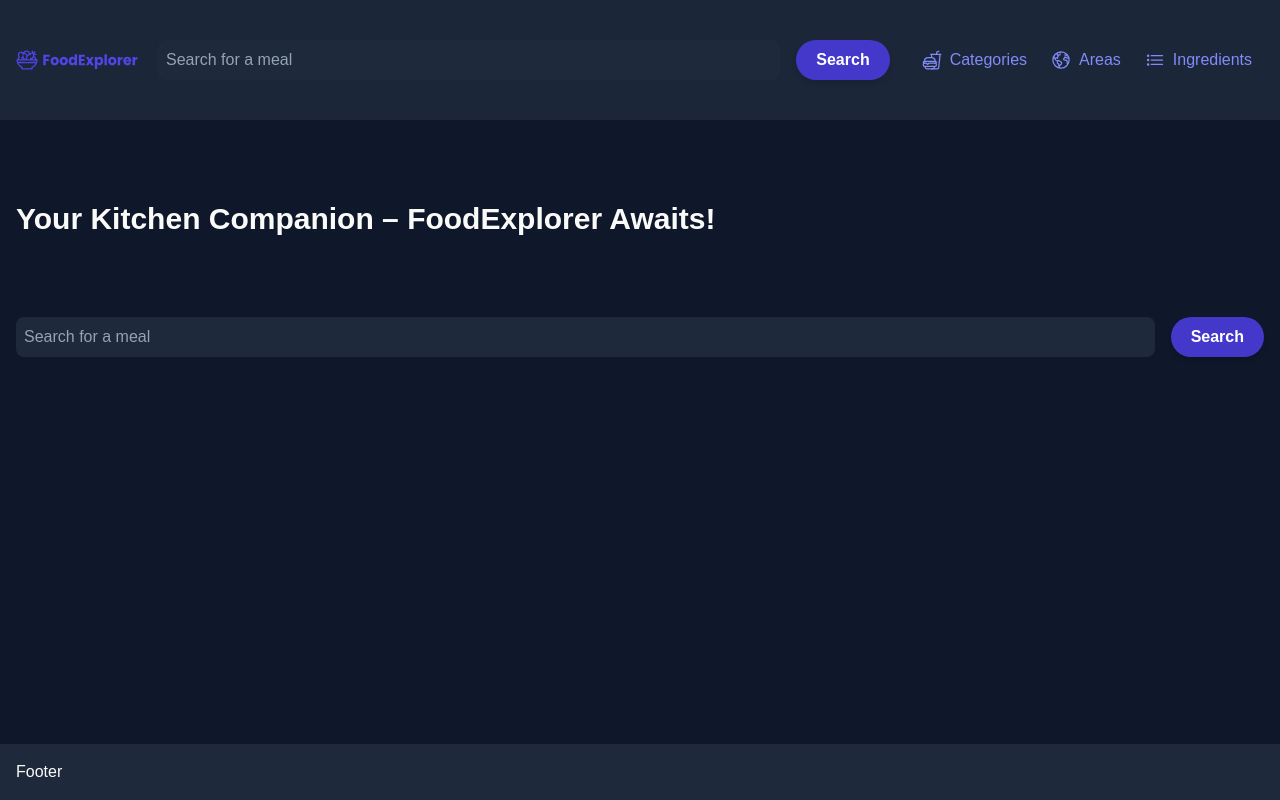
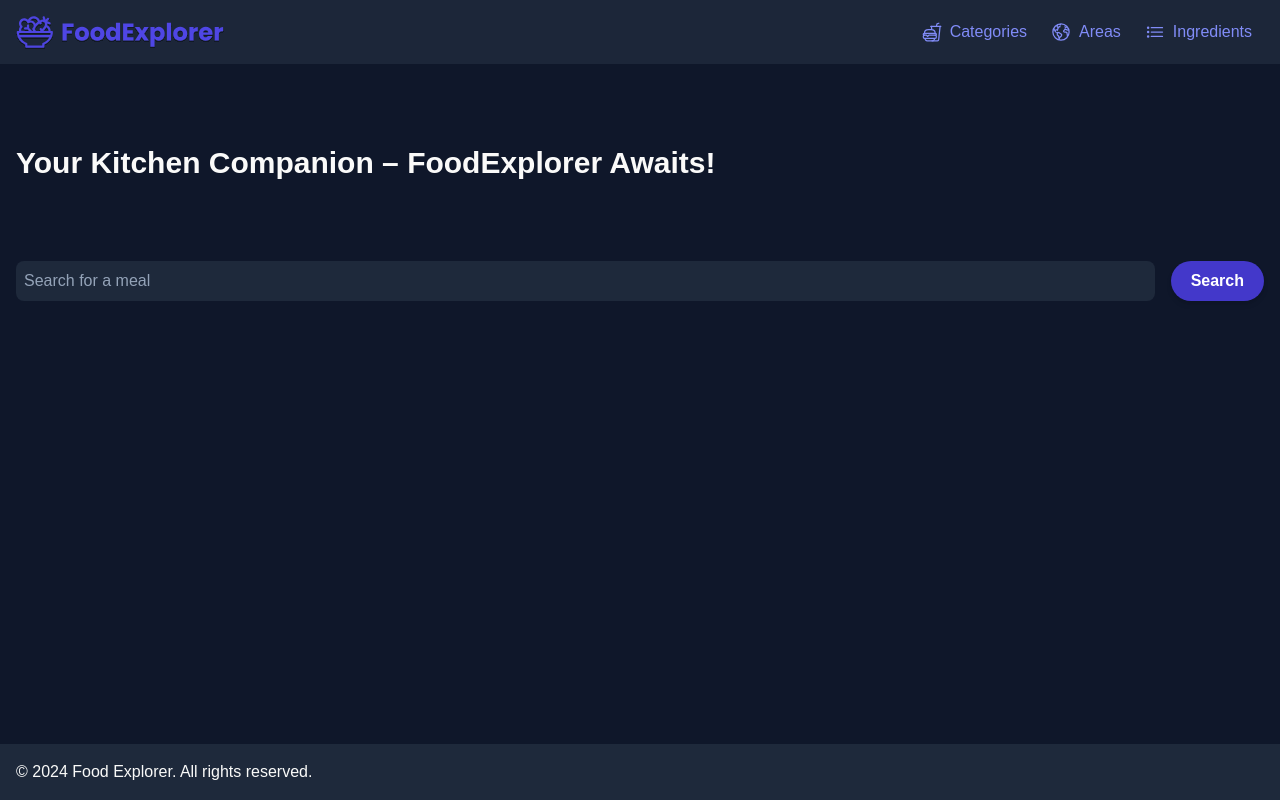
Before and after one commit to InnaSlobodianyk/food-recipes, a React (Vite) app: page / in a window 1280 px wide. Built offline with nearby package versions, Linux system fonts and the light colour scheme; no server answers.

Commit message:
Remove Search from Header, update Footer

```diff
--- a/src/components/Footer/index.tsx
+++ b/src/components/Footer/index.tsx
@@ -1,7 +1,7 @@
 const Footer = () => (
   <footer className="border-t bg-slate-50 dark:border-slate-900 dark:bg-slate-800">
     <div className="container mx-auto flex items-center gap-5 px-4 py-4">
-      Footer
+      &copy; {new Date().getFullYear()} Food Explorer. All rights reserved.
     </div>
   </footer>
 );
--- a/src/components/Header/Navigation.tsx
+++ b/src/components/Header/Navigation.tsx
@@ -38,7 +38,7 @@ const Navigation = () => {
   }, []);
 
   return (
-    <nav ref={menuRef}>
+    <nav ref={menuRef} className="ml-auto">
       {isHoverable ? null : (
         <button className="p-2 text-2xl md:hidden" onClick={handleClickBurger}>
           {isOpen ? <IoCloseOutline /> : <IoMenuOutline />}
--- a/src/components/Header/index.tsx
+++ b/src/components/Header/index.tsx
@@ -1,7 +1,6 @@
 import { Link } from "react-router-dom";
 
 import Navigation from "./Navigation.tsx";
-import Search from "components/Search";
 
 const Header = () => (
   <header className="sticky top-0 z-10 flex h-[50px] border-b bg-slate-50 bg-opacity-50 backdrop-blur-md backdrop-filter dark:border-slate-900 dark:bg-slate-800 dark:bg-opacity-90 md:h-auto hoverable:hover:bg-opacity-100 dark:hoverable:hover:bg-opacity-100">
@@ -14,8 +13,6 @@ const Header = () => (
         />
       </Link>
 
-      <Search />
-
       <Navigation />
     </div>
   </header>
```
